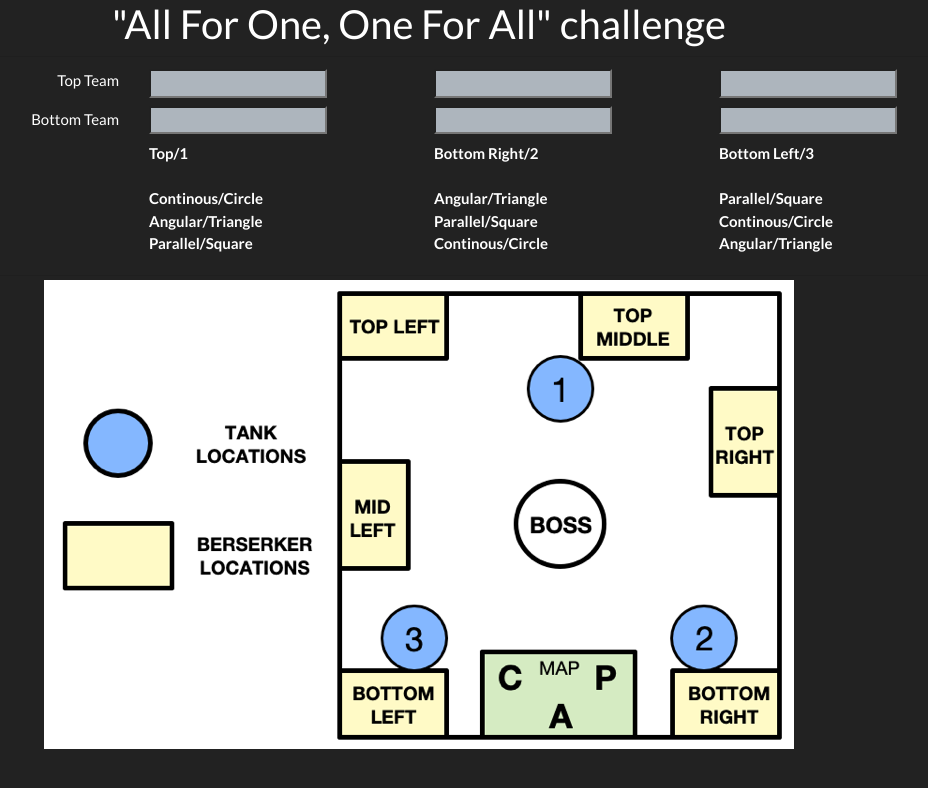
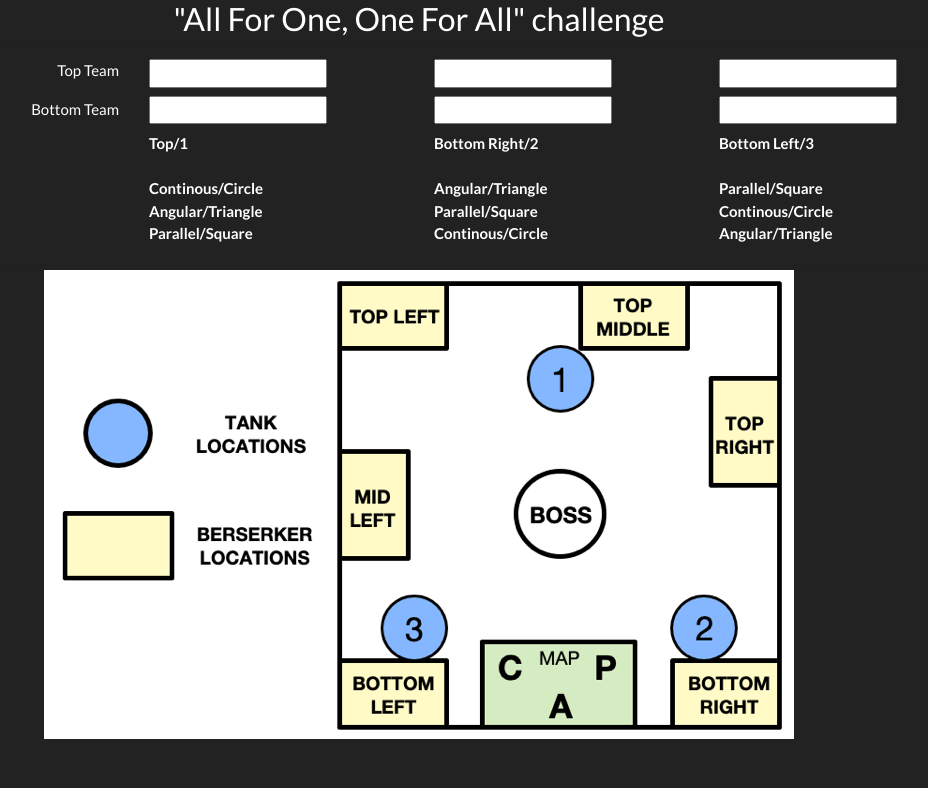
Before and after one commit to dazzah87/scourge, a plain HTML site: page index.html in a window 1280 px wide. Shown: the whole page, without its empty margins (221-1149 px from the left). Drawn offline with nearby package versions, Linux system fonts and the light colour scheme.

Commit message:
additional small changes

```diff
--- a/index.html
+++ b/index.html
@@ -13,7 +13,7 @@
 
   <body>
     <div class="container">
-      <h2 align="center">"All For One, One For All" challenge</h2>
+      <h3 align="center">"All For One, One For All" challenge</h3>
       <hr class="my-1">
         <div class="row">
           <div class="col-sm" align="right">
@@ -21,18 +21,18 @@
             <div class="mt-3">Bottom Team</div>
           </div>
           <div class="col-sm" align="left">
-            <input type="text" class="mt-2 mb-2 bg-light text-dark">
-            <input type="text" class="mb-2 bg-light text-dark">
+            <input type="text" class="mt-2 mb-2">
+            <input type="text" class="mb-2">
             <p class="font-weight-bold" align="left">Top/1</br></br>Continous/Circle</br>Angular/Triangle</br>Parallel/Square</p>
           </div>
           <div class="col-sm" align="left">
-            <input type="text" class="mt-2 mb-2 bg-light text-dark">
-            <input type="text" class="mb-2 bg-light text-dark">
+            <input type="text" class="mt-2 mb-2">
+            <input type="text" class="mb-2">
             <p class="font-weight-bold" align="left">Bottom Right/2</br></br>Angular/Triangle</br>Parallel/Square</br>Continous/Circle</p>
           </div>
           <div class="col-sm" align="left">
-            <input type="text" class="mt-2 mb-2 bg-light text-dark">
-            <input type="text" class="mb-2 bg-light text-dark">
+            <input type="text" class="mt-2 mb-2">
+            <input type="text" class="mb-2">
             <p class="font-weight-bold" align="left">Bottom Left/3</br></br>Parallel/Square</br>Continous/Circle</br>Angular/Triangle</p>
           </div>
         </div>
```
